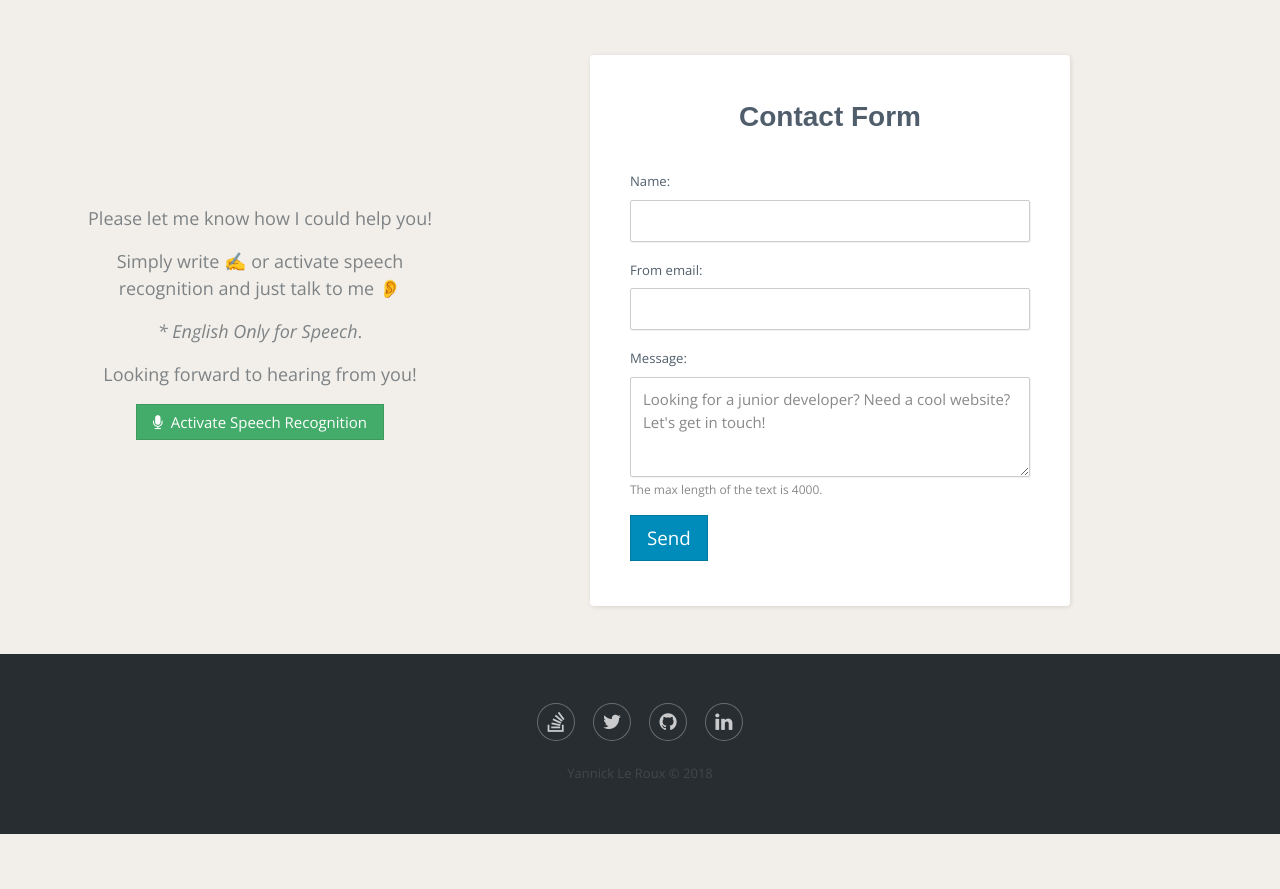
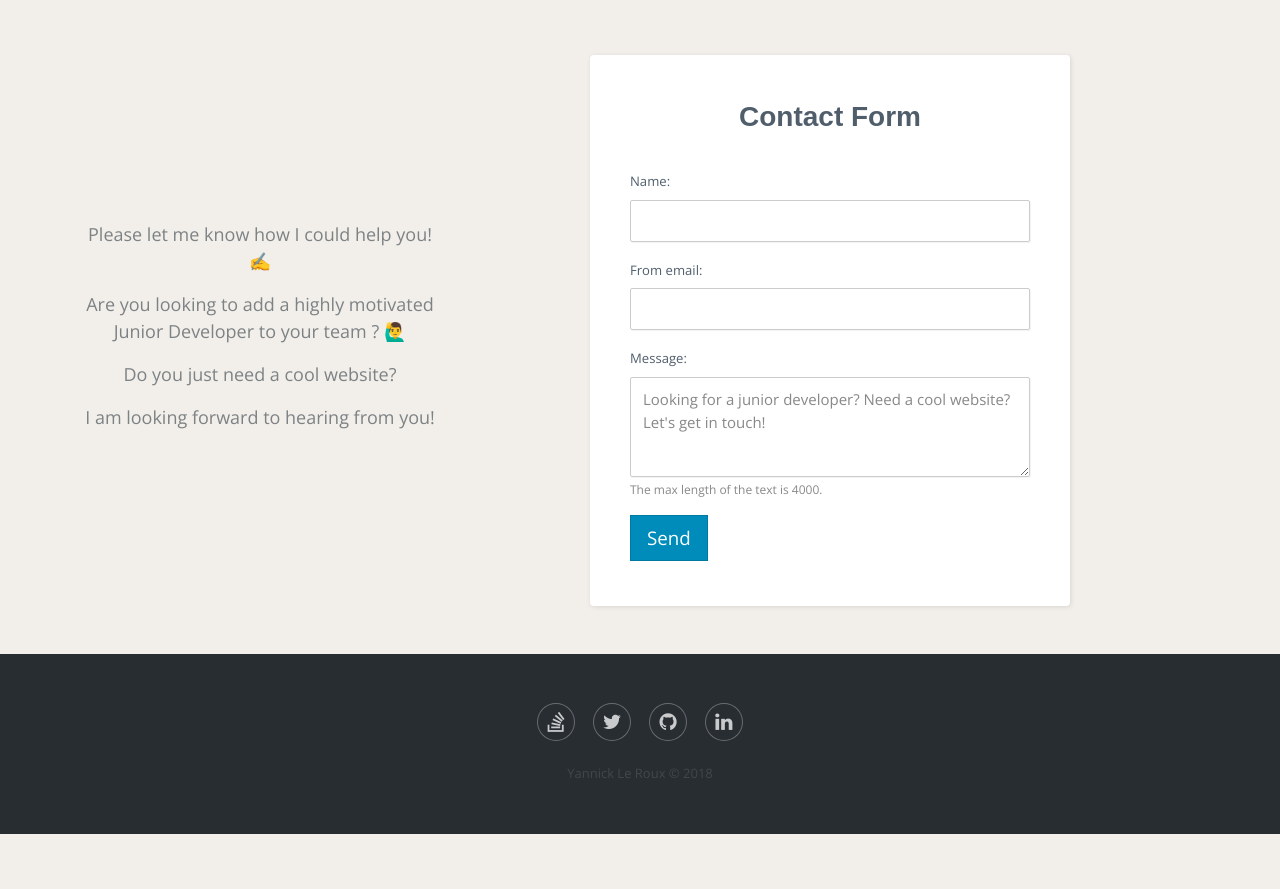
Before and after one commit to YannickLeRoux/my-portfolio, a Django app: page /contact/ in a window 1280 px wide. Shown: the part 71-960 px from the top of the page. Run offline with Django 3.2, Linux system fonts and the light colour scheme; some libraries are stand-ins or nearby versions; some web fonts are replaced.

Commit message:
Remove speech rec

```diff
--- a/templates/portfolio/contact.html
+++ b/templates/portfolio/contact.html
@@ -6,12 +6,15 @@
 	<div class="container mb-5">
 	<div class="row">
 		<div class="col-md-4 col-sm-12 my-auto text-center">
-			<p class="text-center"> Please let me know how I could help you!</p>
-			<p>Simply write ✍️ or activate speech recognition and just talk to me 👂</p>
-			<p><em> * English Only for Speech</em>.</p>
-			<p class="text-center mb-2">Looking forward to hearing from you!</p>
 
-			<div class="text-center my-3"><button class="btn btn-success" id="activate"><i class="fa fa-microphone mr-2"></i>Activate Speech Recognition</button></div>
+
+			<p class="text-center"> Please let me know how I could help you! ✍️ </p>
+			<p>Are you looking to add a highly motivated Junior Developer to your team ? 🙋‍♂️</p>
+			<p>Do you just need a cool website? </p>
+
+				<p class="text-center mb-2">I am looking forward to hearing from you!</p>
+
+
 		</div>
 <div class="col-md-8 col-sm-12">
 
@@ -57,7 +60,3 @@
 
 
 {% endblock %}
-
-{% block javascript %}
-<script src="{% static 'js/speechrecognition.js' %}"></script>
-{% endblock javascript %}
```
